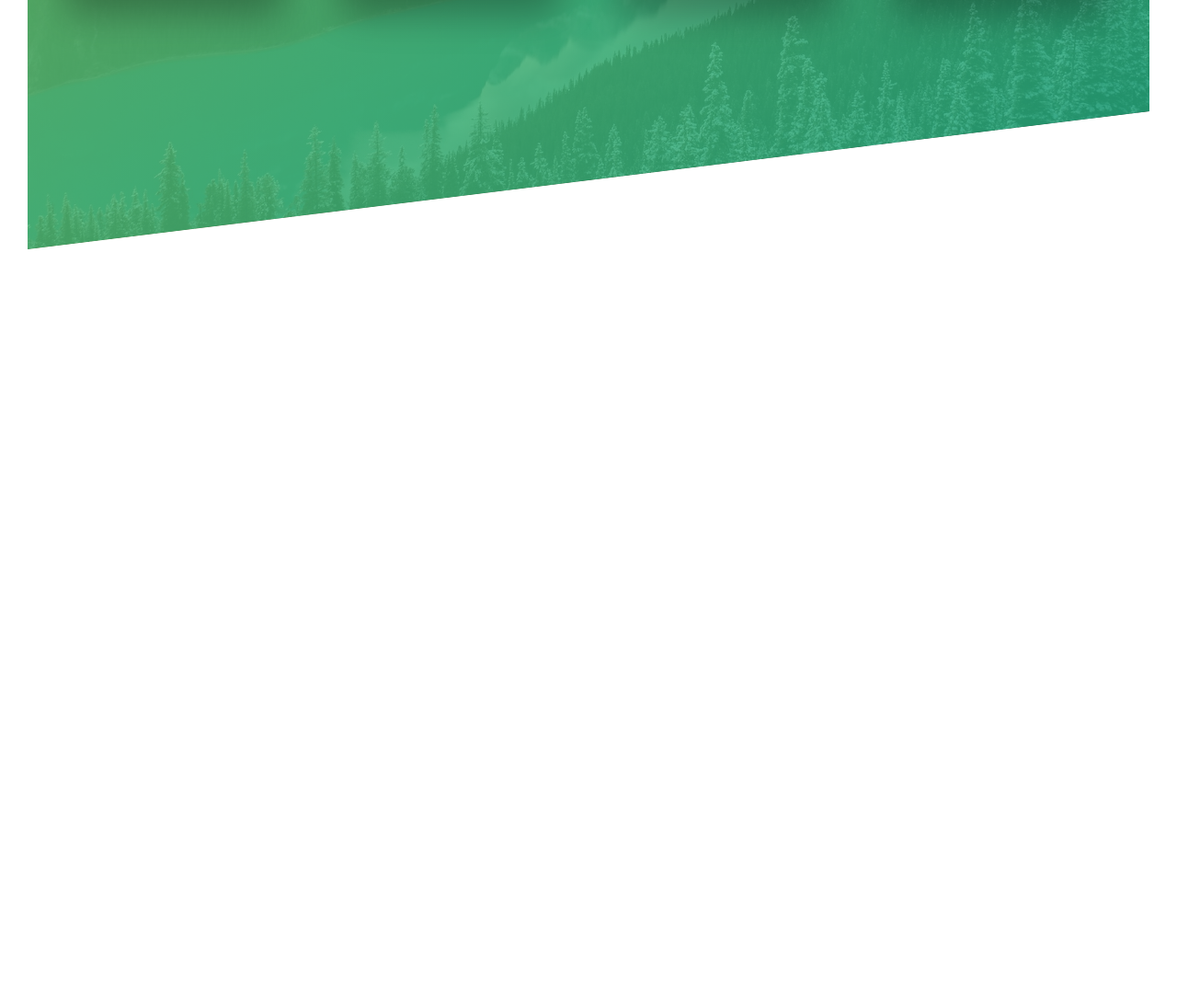
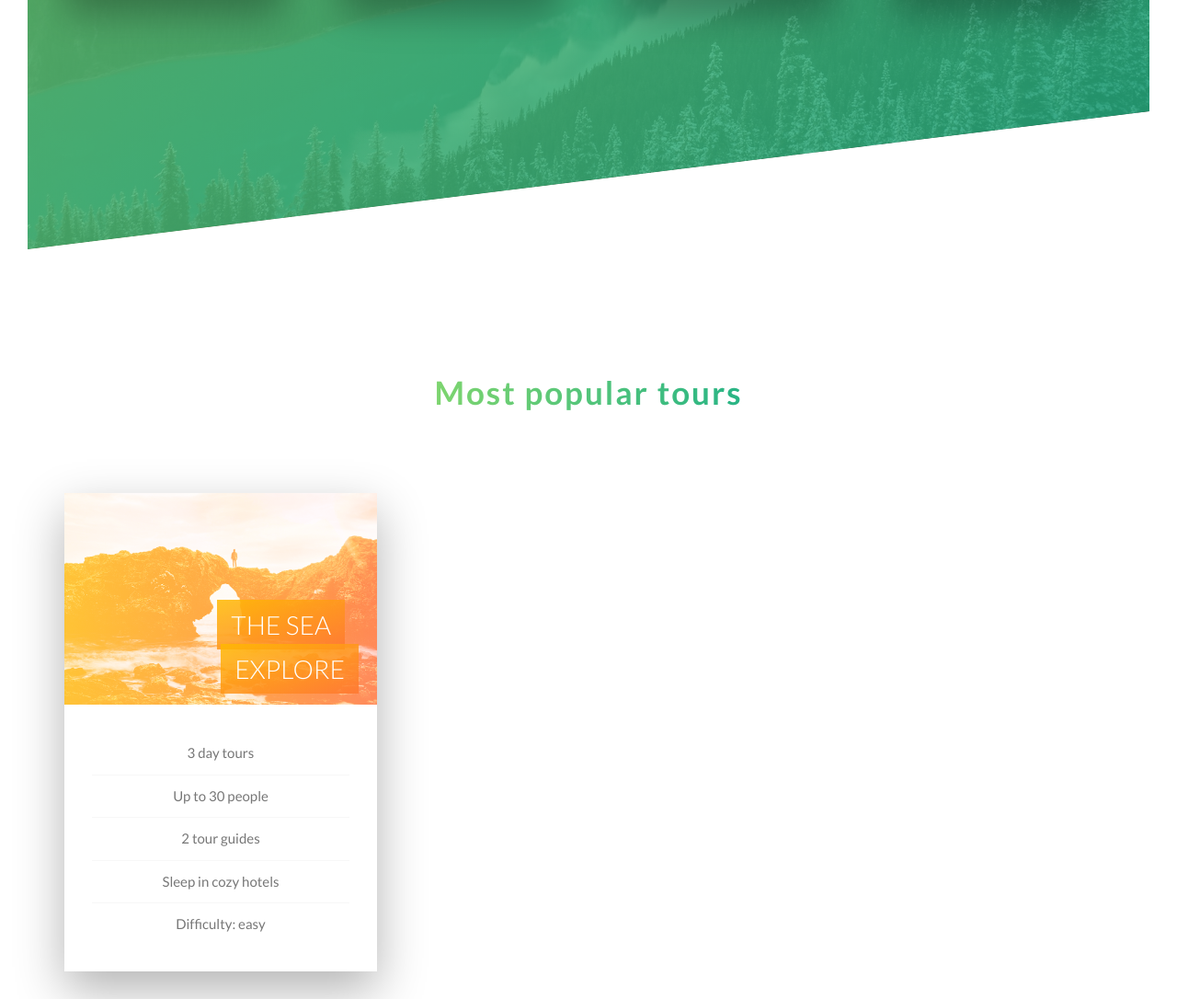
Before and after one commit to kaungMinn/Natour, a website: page practices2/natour/index.html in a window 1280 px wide. Shown: the part 2208-3294 px from the top of the page at 92% size. Before the commit the page ends 2479 px from the top, so only its background shows below. Drawn offline with Linux system fonts and the light colour scheme.

Commit message:
added flip card

```diff
--- a/practices2/natour/index.html
+++ b/practices2/natour/index.html
@@ -155,6 +155,54 @@
                 </div>
             </div>
         </section>
+
+        <section class="section-tours">
+            <div class="u-center-text u-margin-bottom-big">
+                <h2 class="heading-secondary">Most popular tours</h2>
+            </div>
+
+            <div class="row">
+                <div class="col-1-of-3">
+                    <div class="card">
+                        <div class="card__side card__side--front">
+                            <div class="card__picture card__picture--1">
+                                &nbsp;
+                            </div>
+
+                            <h4 class="card__heading">
+                                <span class="card__heading-span card__heading-span--1">
+                                    The Sea Explore
+                                </span>
+                            </h4>
+
+                            <div class="card__details">
+                                <ul>
+                                    <li>3 day tours</li>
+                                    <li>Up to 30 people</li>
+                                    <li>2 tour guides</li>
+                                    <li>Sleep in cozy hotels</li>
+                                    <li>Difficulty: easy</li>
+                                </ul>
+                            </div>
+                        </div>
+
+                        <div class="card__side card__side--back card__side--back-1">
+                            <div class="card__cta">
+                                <div class="card__price-box">
+                                    <p class="card__price-only">Only</p>
+
+                                    <p class="card__price-value">1297</p>
+                                </div>
+
+                                <a href="" class="btn btn--white">Book now</a>
+                            </div>
+
+
+                        </div>
+                    </div>
+                </div>
+            </div>
+        </section>
     </main>
 </body>
 
--- /dev/null
+++ b/practices2/natour/sass/components/_card.scss
@@ -0,0 +1,118 @@
+.card {
+  text-align: center;
+  position: relative;
+  transition: all 0.5s;
+  height: 52rem;
+
+  &__side {
+    box-shadow: 0 2rem 5rem rgba($color-black, 0.3);
+    height: 52rem;
+    position: absolute;
+    top: 0;
+    left: 0;
+    width: 100%;
+    backface-visibility: hidden;
+    transition: all 0.5s;
+
+    &--front {
+      background-color: $color-white;
+    }
+
+    &--back {
+      transform: rotateY(180deg);
+      &-1 {
+        background-image: linear-gradient(
+          to right bottom,
+          $color-secondary-light,
+          $color-secondary-dark
+        );
+      }
+    }
+  }
+
+  &:hover &__side--front {
+    transform: rotateY(180deg);
+  }
+
+  &:hover &__side--back {
+    transform: rotateY(0);
+  }
+
+  &__picture {
+    height: 23rem;
+    background-size: cover;
+    background-blend-mode: screen;
+
+    &--1 {
+      background-image: linear-gradient(
+          to right,
+          $color-secondary-light,
+          $color-secondary-dark
+        ),
+        url("../../../../img/nat-5.jpg");
+    }
+  }
+
+  &__heading {
+    position: absolute;
+    font-size: 2.8rem;
+    font-weight: 300;
+    text-transform: uppercase;
+    color: $color-white;
+    top: 12rem;
+    right: 2rem;
+    width: 75%;
+    text-align: right;
+
+    &-span {
+      padding: 1rem 1.5rem;
+      -webkit-box-decoration-break: clone;
+      box-decoration-break: clone;
+      &--1 {
+        background-image: linear-gradient(
+          to right bottom,
+          rgba($color-secondary-light, 0.85),
+          rgba($color-secondary-dark, 0.85)
+        );
+      }
+    }
+  }
+
+  &__details {
+    padding: 3rem;
+    ul {
+      li {
+        list-style: none;
+        font-size: 1.5rem;
+        padding: 1rem;
+
+        &:not(:last-child) {
+          border-bottom: 1px solid $color-gray-light-1;
+        }
+      }
+    }
+  }
+
+  //Back side styling
+  &__cta {
+    @include positionCenter;
+    text-align: center;
+    width: 90%;
+  }
+
+  &__price-box {
+    text-align: center;
+    color: $color-white;
+    margin-bottom: 8rem;
+  }
+
+  &__price-only {
+    font-size: 4rem;
+    font-weight: 100;
+  }
+
+  &__price-value {
+    font-size: 3rem;
+    font-weight: 100;
+  }
+}
--- a/practices2/natour/sass/main.scss
+++ b/practices2/natour/sass/main.scss
@@ -10,6 +10,7 @@
 @import "components/button";
 @import "components/composition";
 @import "components/feature-box";
+@import "components/card";
 
 @import "layouts/header";
 @import "layouts/grid";
--- a/practices2/natour/sass/pages/_home.scss
+++ b/practices2/natour/sass/pages/_home.scss
@@ -22,3 +22,7 @@
     transform: skewY(7deg);
   }
 }
+
+.section-tours {
+  margin-top: 20rem;
+}
```
Also changed, not shown: index.html (+15 -58 lines), practices2/natour/css/styles.css.
